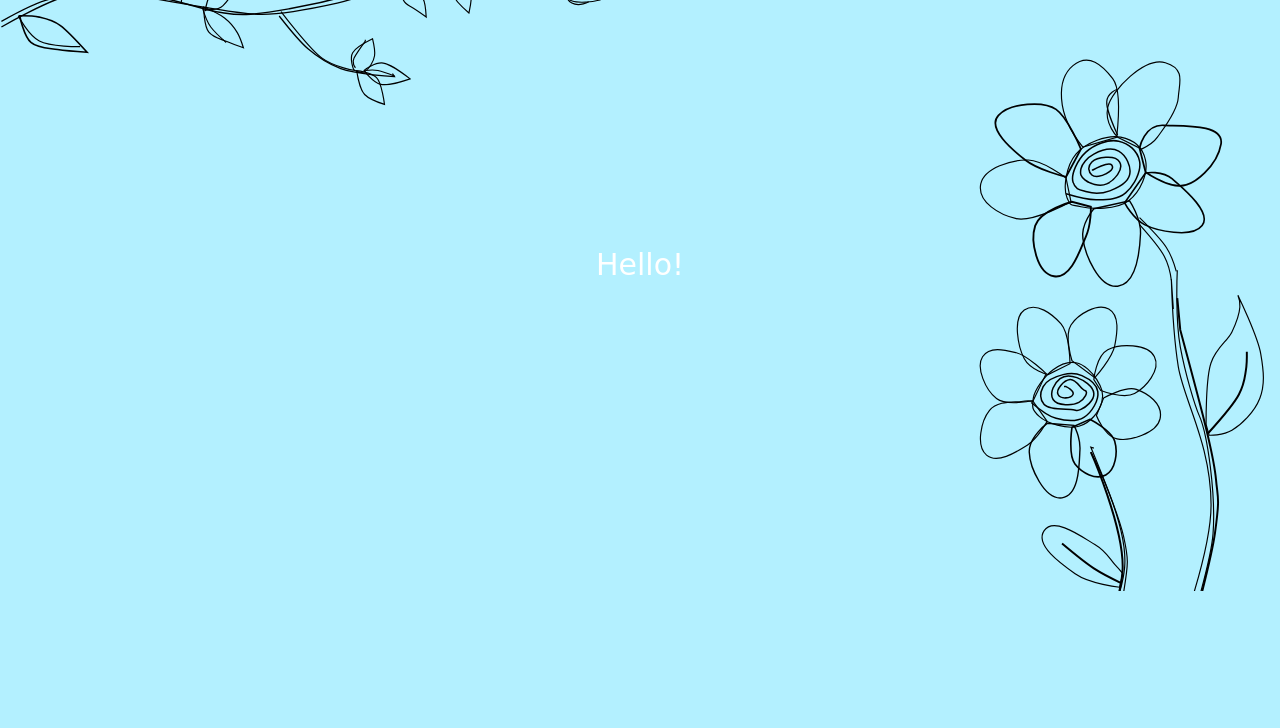
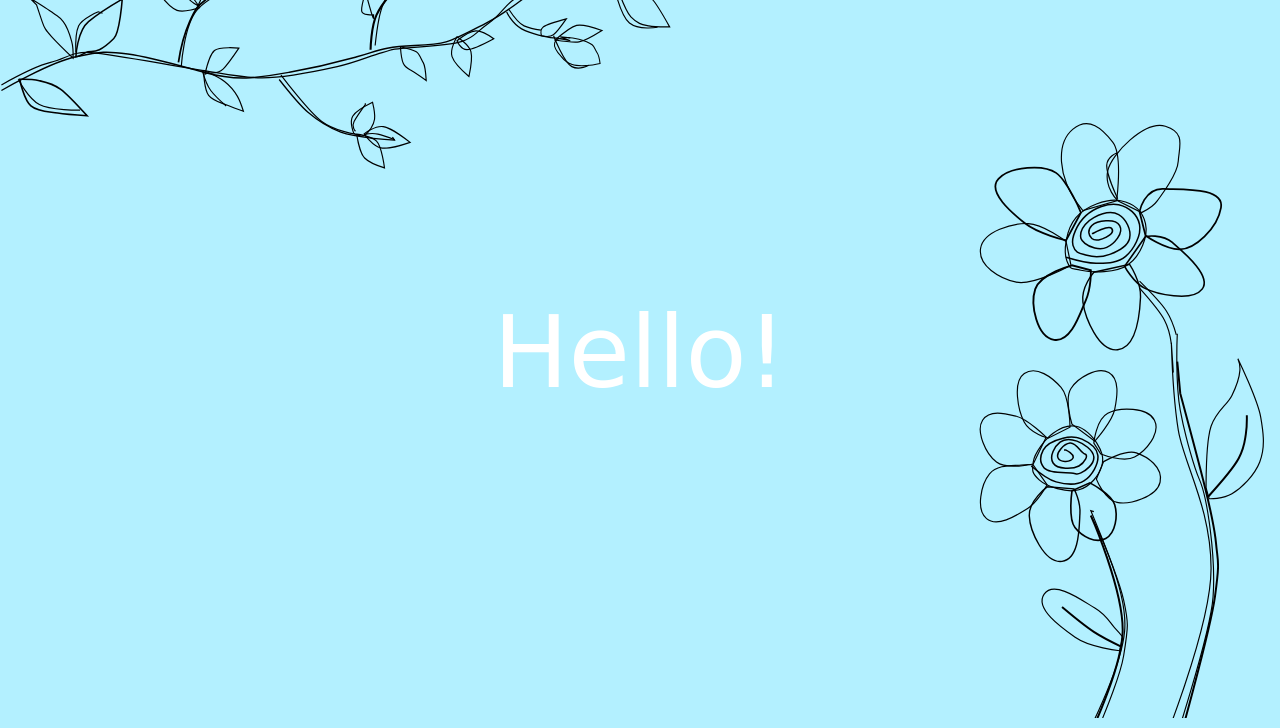
Before and after one commit to mackgarrett/mackgarrett.github.io, a plain HTML site: page index.html in a window 1280 px wide. Shown: the part 72-800 px from the top of the page. Drawn offline with nearby package versions, Linux system fonts and the light colour scheme; a web font is replaced by a local one.

Commit message:
Update style.css

```diff
--- a/css/style.css
+++ b/css/style.css
@@ -60,7 +60,7 @@ h6 {
 h1 {
     font-family:'Sue Ellen Francisco', cursive;
     font-weight: normal;
-    font-size: 30px;
+    font-size: 100px;
     color: white;
     text-align: center;
 
@@ -93,7 +93,7 @@ h3 {
     background-size: cover;
     /*The padding for bottom and top settings will expand the height of header area*/
     padding-bottom: 300px;
-    padding-top: 300px;
+    padding-top: 350px;
 }
 
 #top h1 {
```
